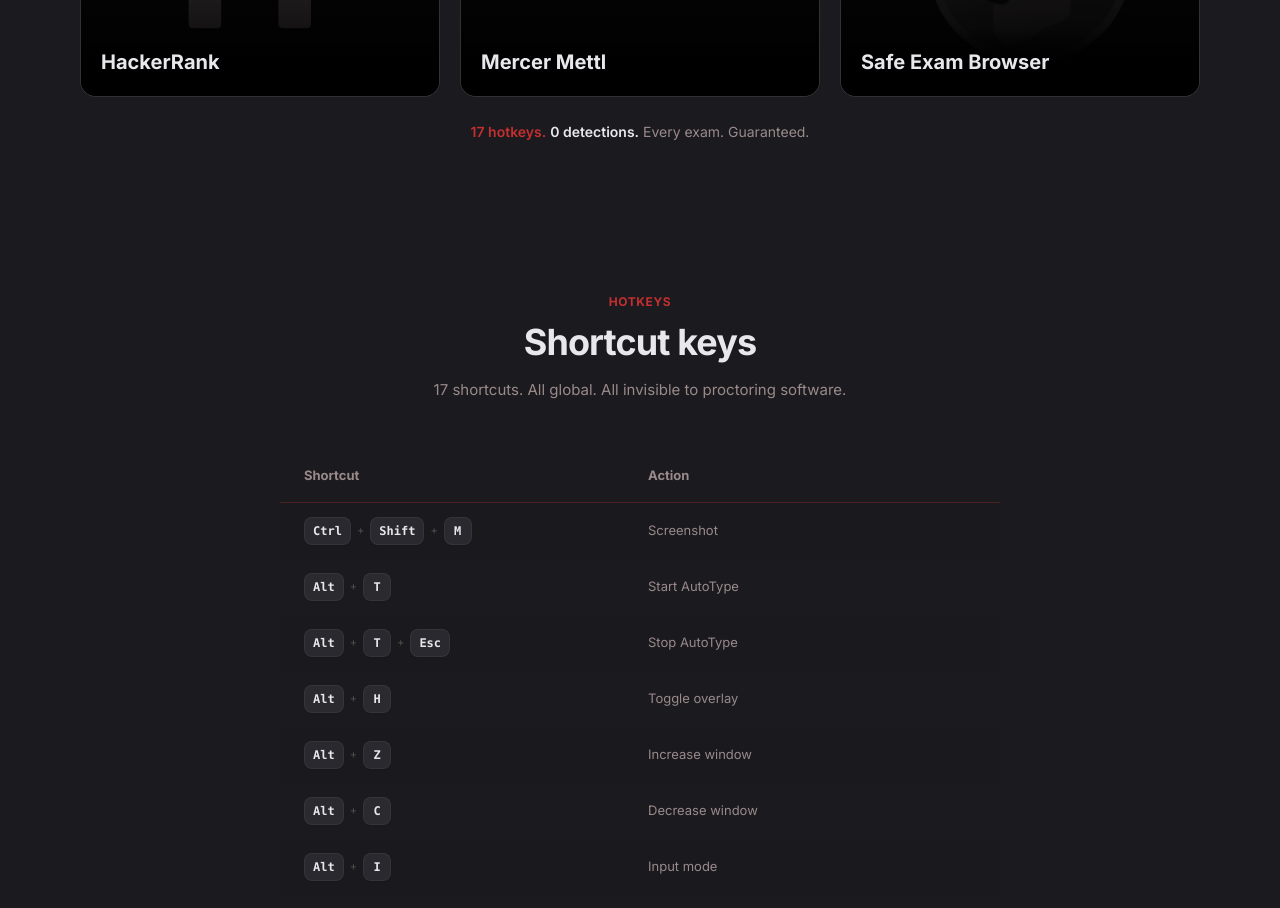
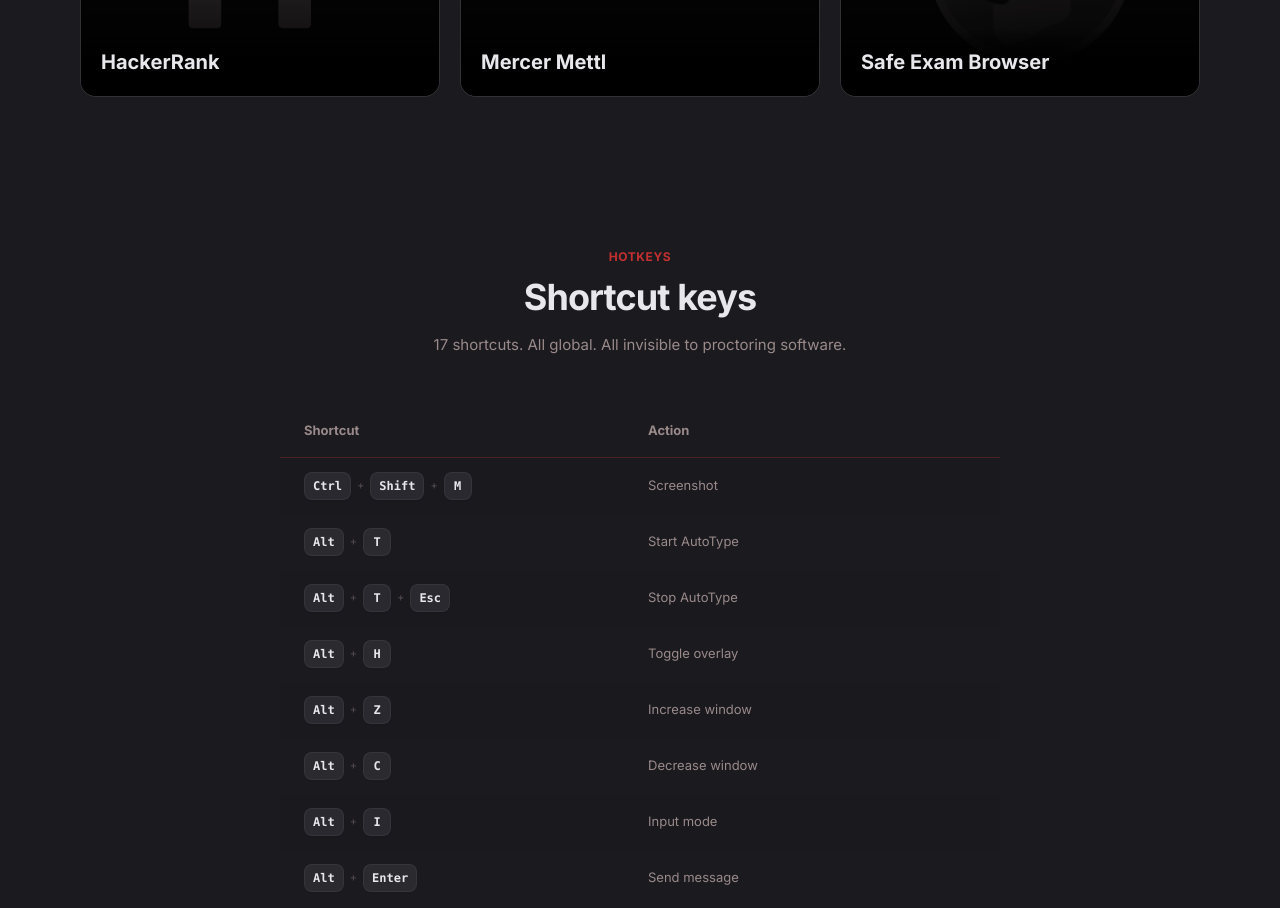
Before and after one commit to rishabhhgit/ozark-website, a React (Vite) app: page /ozarkAlpha in a window 1280 px wide. Shown: the part 1500-2408 px from the top of the page. Built offline with nearby package versions, Linux system fonts and the light colour scheme.

Commit message:
Remove hotkeys tagline from Platforms Defeated section

```diff
--- a/src/components/OzarkAlphaPage.jsx
+++ b/src/components/OzarkAlphaPage.jsx
@@ -261,13 +261,6 @@
             </div>
           ))}
         </div>
-        <div className="mt-6 text-center">
-          <p className="text-[14px] text-sub">
-            <span className="text-accent font-semibold">17 hotkeys.</span>{" "}
-            <span className="text-ink font-semibold">0 detections.</span>{" "}
-            <span className="text-sub">Every exam. Guaranteed.</span>
-          </p>
-        </div>
       </div>
     </section>
   );
```
